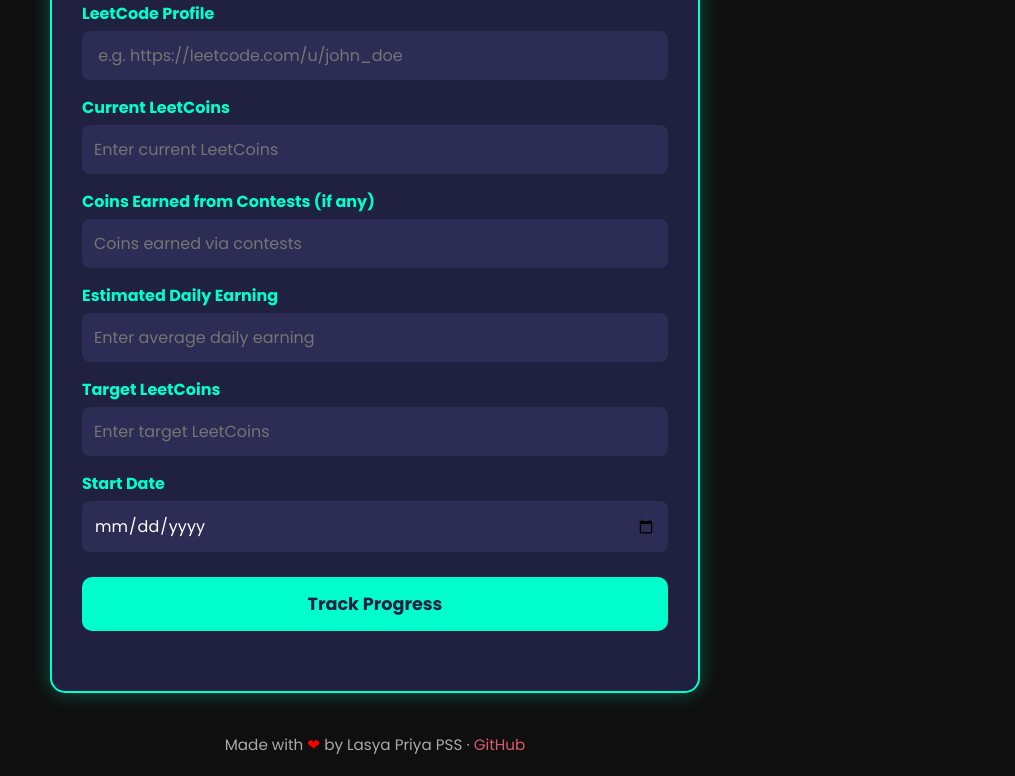
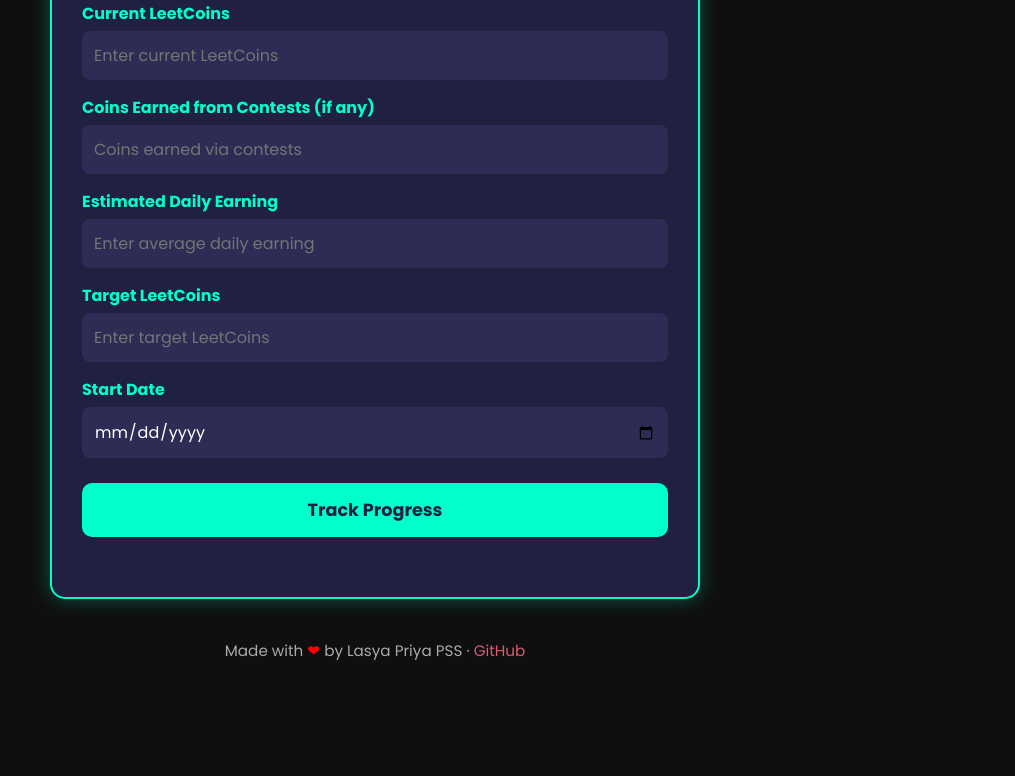
Before and after one commit to CyberVenom65/leetcoin-tracker, a plain HTML site: page index.html in a window 1280 px wide. Shown: the part 164-940 px from the top of the page, without its empty margins (265-1280 px from the left). After the commit the page ends 846 px from the top, so only its background shows below. Drawn offline with nearby package versions, Linux system fonts and the light colour scheme.

Commit message:
Update index.html

```diff
--- a/index.html
+++ b/index.html
@@ -196,9 +196,6 @@
 
     <h1>LeetCoin Tracker</h1>
 
-    <label for="Profile">LeetCode Profile</label>
-    <input type="text" id="Profile" placeholder=" e.g. https://leetcode.com/u/john_doe" />
-
     <label for="currentCoins">Current LeetCoins</label>
     <input type="number" id="currentCoins" placeholder="Enter current LeetCoins" />
 
```
